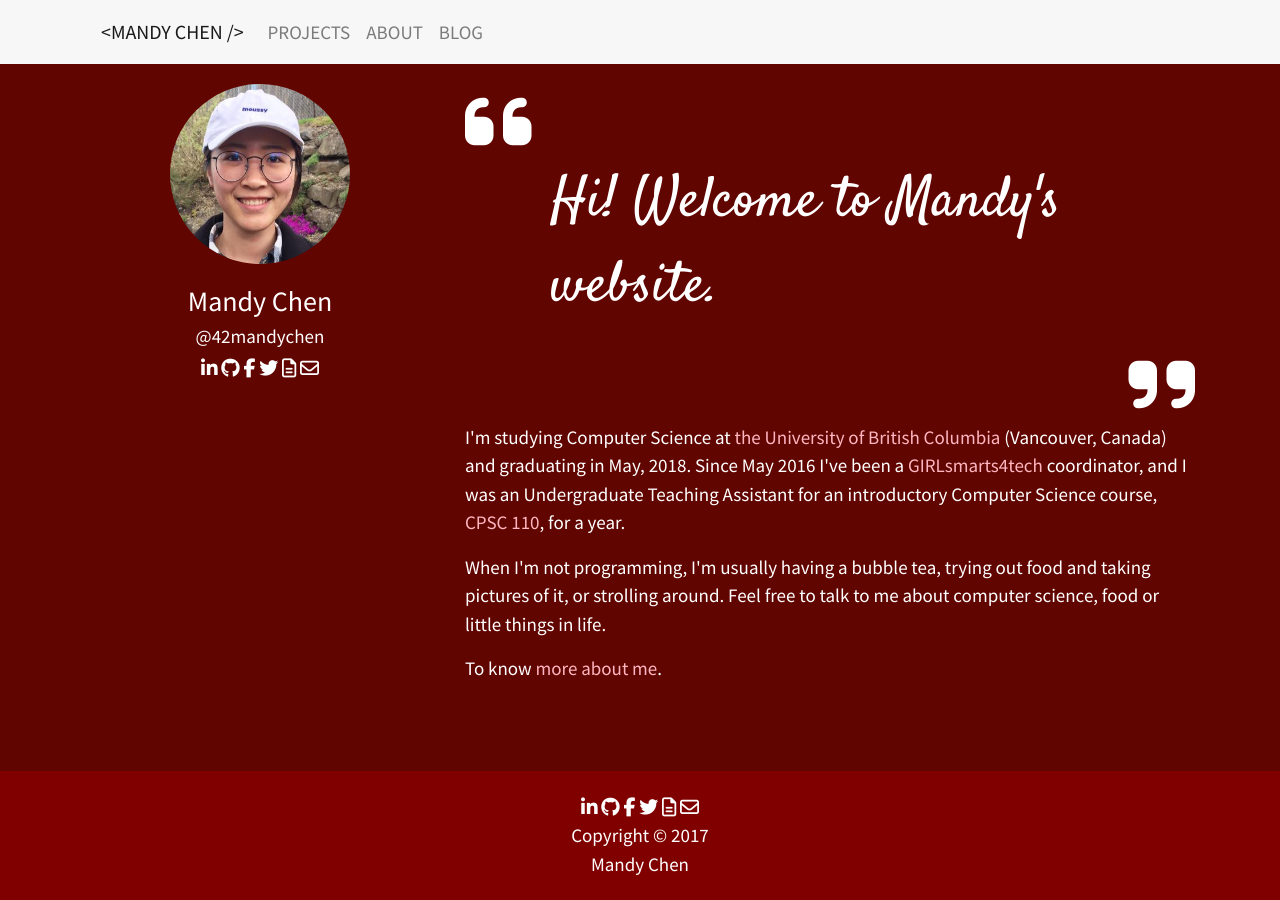
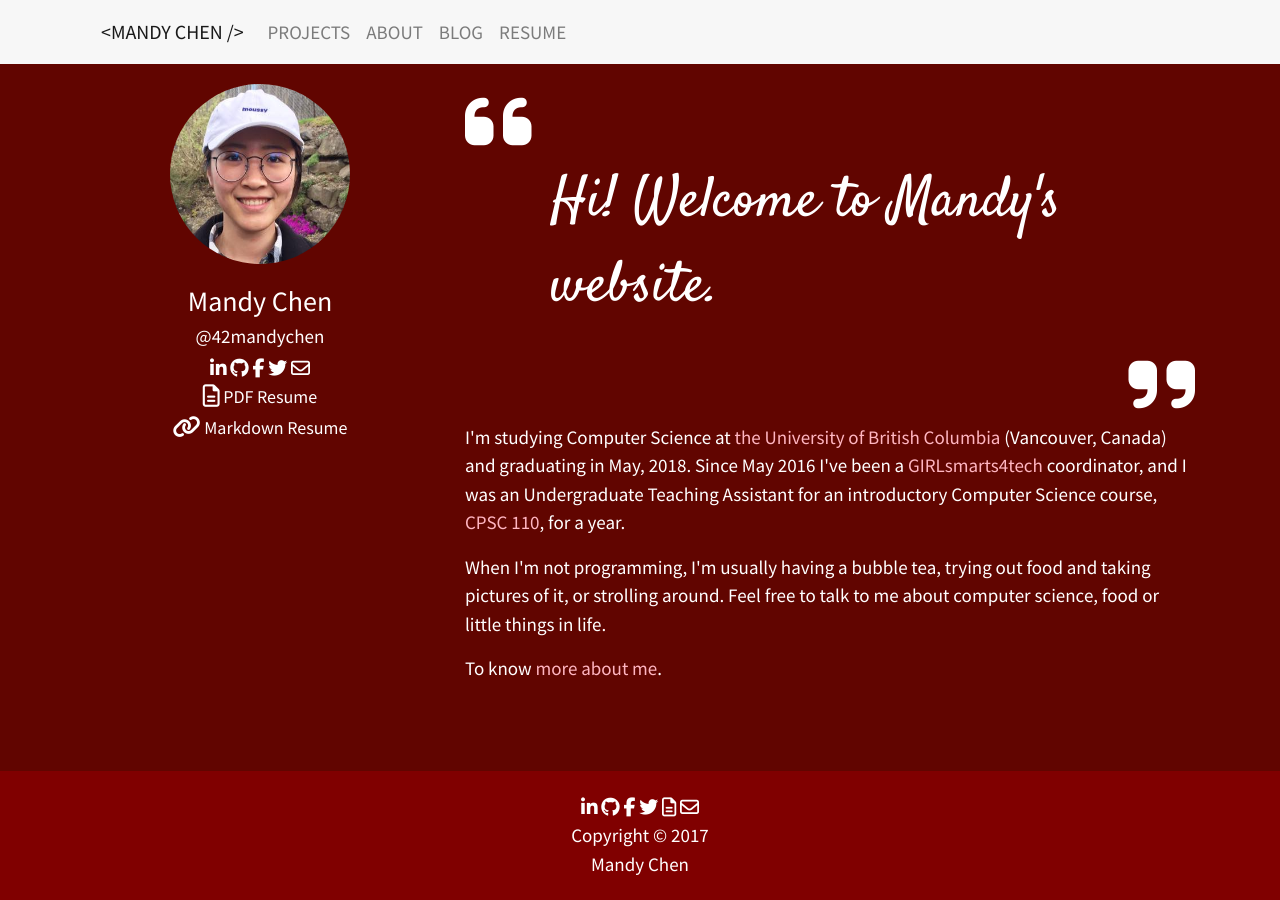
Before and after one commit to 42mandychen/42mandychen.github.io, a Jekyll site: the page built from index.html, in a window 1280 px wide. Built offline with Jekyll 4.4.1, drawn with Linux system fonts in a browser that asks for light colours; nearby versions of some CDN libraries.

Commit message:
Update resume links

```diff
--- a/_includes/footer.html
+++ b/_includes/footer.html
@@ -1,7 +1,7 @@
 <footer class="footer">
   <div class="text-center">
     <div class="container">
-          {% include social_media.html %}
+          {% include social_media.html resume=true %}
           <p class="mb-0">Copyright ©
             <script type="text/javascript">
               var d = new Date()
--- a/_includes/intro_col.html
+++ b/_includes/intro_col.html
@@ -7,7 +7,14 @@
     <div class="col text-center">
       <p class="m-0 p-0 icon-list"><a href="{{ site.url }}" class="hover-show">Mandy Chen</a></p>
       <p class="mb-1 p-0">@42mandychen</p>
-      {% include social_media.html %}
+      {% include social_media.html resume=false %}
+        <p class="mb-1 p-0 social"><a href="{{ site.url }}/files/MandyChen-Resume.pdf" class="hover-show" target="_blank">
+          <i class="fa fa-file-text-o fa-lg"></i> PDF Resume</a>
+        </p>
+        <p class="mb-1 p-0 social">
+          <a href="{{site.url}}/resume" class="hover-show" target="_blank">
+            <i class="fa fa-link fa-lg"></i> Markdown Resume</a>
+        </p>
     </div>
   </div>
 </div>
--- a/_includes/navbar.html
+++ b/_includes/navbar.html
@@ -20,6 +20,9 @@
           <li class="nav-item">
             <a class="nav-item nav-link {% if page.layout == 'post' %}active{% endif %}" href="{{ site.url }}/blog/">BLOG</a>
           </li>
+          <li class="nav-item">
+            <a class="nav-item nav-link {% if page.path == 'resume.md' %}active{% endif %}" href="{{ site.url }}/resume">RESUME</a>
+          </li>
         </ul>
       </div>
     </nav>
--- a/_includes/social_media.html
+++ b/_includes/social_media.html
@@ -2,6 +2,8 @@
   {% for media in site.data.social_media %}
     <a href="{{ media.link }}" class="fa {{ media.icon }} footer-link" target="_blank"></a>
   {% endfor %}
-  <a href="{{ site.url }}/files/MandyChen-Resume.pdf" class="fa fa-file-text-o footer-link" target="_blank"></a>
+  {% if include.resume == true %}
+    <a href="{{ site.url }}/files/MandyChen-Resume.pdf" class="fa fa-file-text-o footer-link" target="_blank"></a>
+  {% endif %}
   <a href="mailto:mandychen@alumni.ubc.ca" class="fa fa-envelope-o footer-link" target="_blank"></a>
 </p>
```
